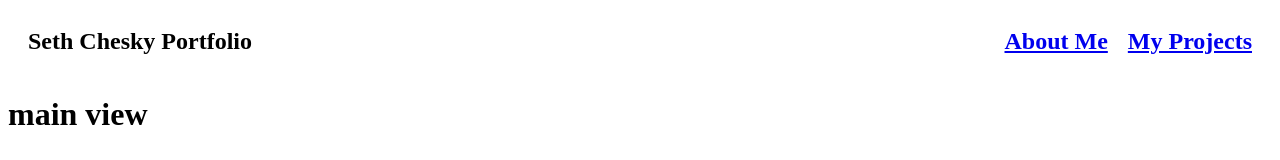
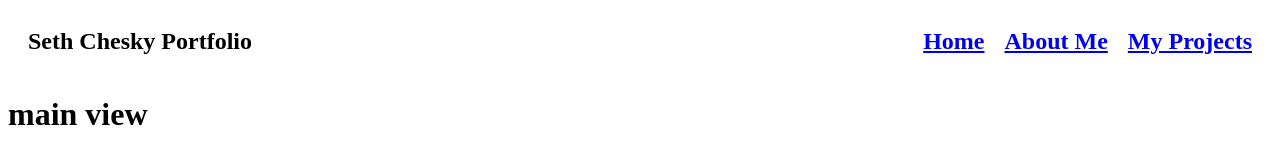
Before and after one commit to chethnut/portfolio-page-vue, a Vue app: page / in a window 1280 px wide. Shown: the top 160 px of the page. Built offline with nearby package versions, Linux system fonts and the light colour scheme.

Commit message:
last commit for the day

```diff
--- a/src/App.vue
+++ b/src/App.vue
@@ -5,8 +5,7 @@
   <header>
     <h1>main view</h1>
   </header>
-
-  <RouterView />
+  <RouterView/>
 </template>
 
 <script>
--- a/src/components/HeaderComp.vue
+++ b/src/components/HeaderComp.vue
@@ -3,11 +3,13 @@
         <div class="container1">
             <header class="header">
                 <h2 class="title">Seth Chesky Portfolio</h2>
+
             </header>
         </div>
 
         <div class="container2">
             <header class="header">
+                <router-link class="home" v-bind:to="{ name: 'home' }">Home</router-link>
                 <router-link class="about-me" v-bind:to="{ name: 'about'}">About Me</router-link>
                 <router-link class="my-projects" v-bind:to="{ name: 'projects'}">My Projects</router-link>
             </header>
@@ -53,7 +55,8 @@
 }
 
 .about-me,
-.my-projects {
+.my-projects,
+.home {
     padding-top: 20px;
     padding-left: 20px;
     font-size: 24px;
```
